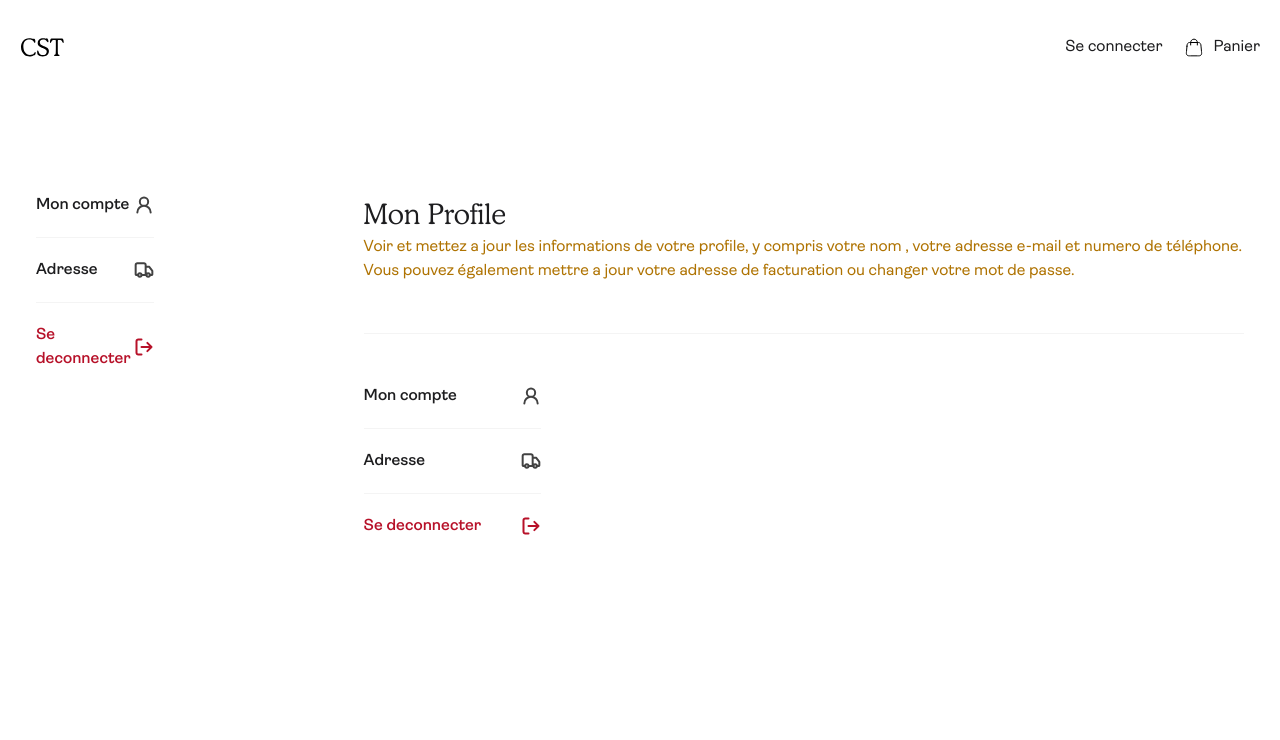
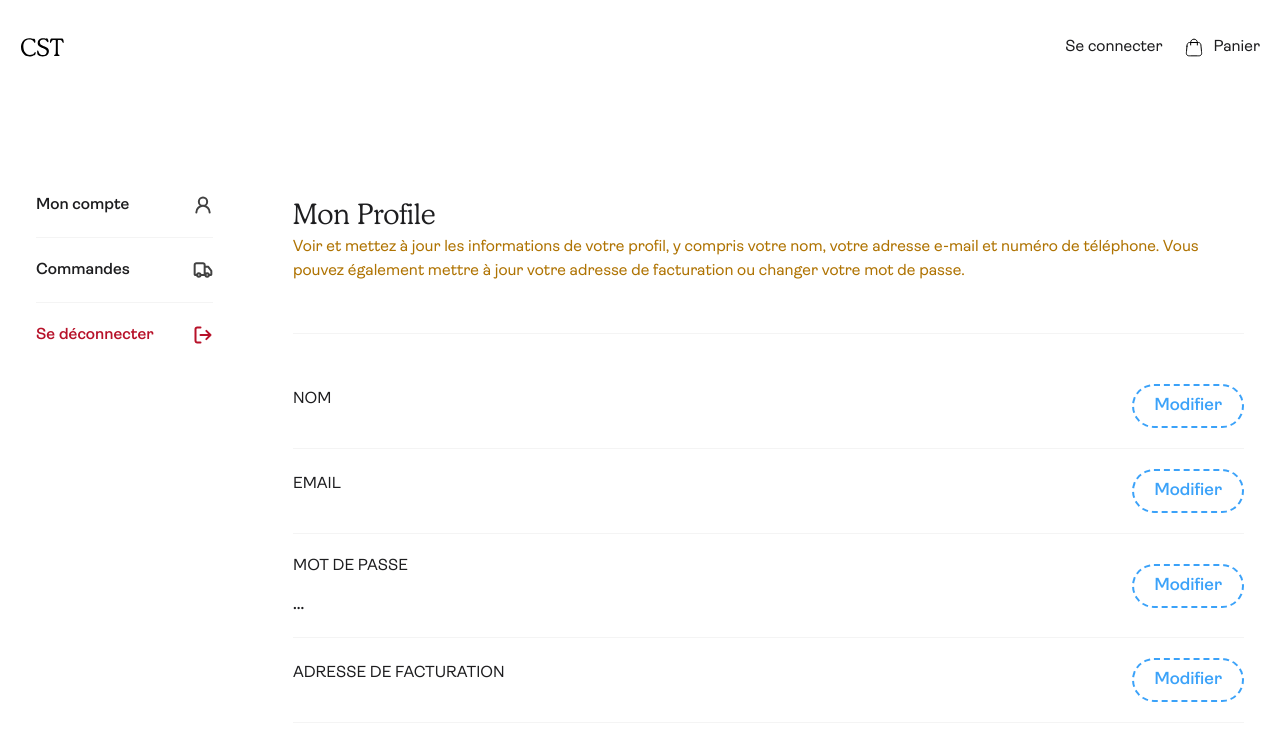
Before and after one commit to Kicksbld/cheapstored-front, a Next.js app: page /userpages/Profile in a window 1280 px wide. Shown: the top 740 px of the page. Built offline with nearby package versions, Linux system fonts and the light colour scheme.

Commit message:
profile page done

```diff
--- a/src/pages/userpages/Profile.tsx
+++ b/src/pages/userpages/Profile.tsx
@@ -1,59 +1,73 @@
 import NavBar from "@/UI/Components/navigation/NavBar";
 import { Typographie } from "@/UI/Design-System/Typographie";
 import Image from "next/image";
-import React from "react";
+import React, { useEffect, useState } from "react";
+import { Button } from "@/UI/Design-System/Button";
+import { useRouter } from "next/router";
+
+interface UserData {
+    adress: string;
+    city: string;
+    createdAt: string;
+    email: string;
+    id: number;
+    name: string;
+    password: string;
+    postal: number;
+}
 
 const Profile = () => {
+    const [state, setState] = useState(1);
+    const [userData, setUserData] = useState<UserData>({
+        adress: "",
+        city: "",
+        createdAt: "",
+        email: "",
+        id: 0,
+        name: "",
+        password: "",
+        postal: 0,
+    });
+
+    const router = useRouter();
+
+    useEffect(() => {
+        if (typeof window !== "undefined" && typeof localStorage !== "undefined") {
+            const storedUserData = localStorage.getItem("userConnectedData");
+            if (storedUserData) {
+                try {
+                    const parsedUserData = JSON.parse(storedUserData);
+
+                    // Si les données sont un tableau, prendre le premier élément.
+                    if (Array.isArray(parsedUserData) && parsedUserData.length > 0) {
+                        setUserData(parsedUserData[0]);
+                    } else if (typeof parsedUserData === "object") {
+                        // Si les données sont un objet, les utiliser directement.
+                        setUserData(parsedUserData);
+                    }
+                } catch (error) {
+                    console.error("Erreur lors du parsing des données:", error);
+                }
+            }
+        }
+    }, []);
+
+    const disconnectUser = () => {
+        if (typeof window !== "undefined" && typeof localStorage !== "undefined") {
+            localStorage.removeItem("authToken");
+            router.push("/");
+        }
+    };
+
     return (
         <div className="container pb-4">
             <NavBar />
-      <div className="max-w-[1338px] px-4 mx-auto pt-[134px] flex gap-[210px]">
-        <div className="space-y-[20px]">
-          <div className="flex items-center justify-between cursor-pointer">
-            <Typographie font="ambit" weight="semibold" className="w-max">
-              Mon compte
-            </Typographie>
-            <Image
-              src="/img/svg/user-round.svg"
-              width={20}
-              height={20}
-              alt="user picture"
-            />
-          </div>
-          <div className="w-full h-[1px] bg-cloud"></div>
-          <div className="flex items-center justify-between cursor-pointer">
-            <Typographie font="ambit" weight="semibold" className="w-max">
-              Adresse
-            </Typographie>
-            <Image src="/img/svg/truck.svg" width={20} height={20} alt="truk" />
-          </div>
-          <div className="w-full h-[1px] bg-cloud"></div>
-          <div className="flex items-center justify-between cursor-pointer">
-            <Typographie font="ambit" weight="semibold" theme="error" className="w-max">
-              Se deconnecter
-            </Typographie>
-            <Image
-              src="/img/svg/log-out.svg"
-              width={20}
-              height={20}
-              alt="logout"
-            />
-          </div>
-        </div>
-        <div>
-          <div className=" space-y-[50px]">
-            <div>
-              <Typographie variant="h2">Mon Profile</Typographie>
-              <Typographie theme="secondary" font="ambit">
-                Voir et mettez a jour les informations de votre profile, y
-                compris votre nom , votre adresse e-mail et numero de téléphone.
-                Vous pouvez également mettre a jour votre adresse de facturation
-                ou changer votre mot de passe.{" "}
-              </Typographie>
-            </div>
-            <div className="w-full h-[1px] bg-cloud"></div>
-            <div className="space-y-[20px] w-[177px]">
-              <div className="flex items-center justify-between cursor-pointer">
+            <div className="max-w-[1338px] px-4 mx-auto pt-[134px] flex flex-col md:flex-row justify-between gap-x-10 gap-y-20">
+                <div className="space-y-[20px] flex-1 md:max-w-[177px]">
+                    <div
+                        onClick={() => setState(1)}
+                        className="flex items-center justify-between cursor-pointer w-full"
+                    >
                         <Typographie font="ambit" weight="semibold">
                             Mon compte
                         </Typographie>
@@ -65,21 +79,22 @@ const Profile = () => {
                         />
                     </div>
                     <div className="w-full h-[1px] bg-cloud"></div>
-              <div className="flex items-center justify-between cursor-pointer">
+                    <div
+                        onClick={() => setState(2)}
+                        className="flex items-center justify-between cursor-pointer w-full"
+                    >
                         <Typographie font="ambit" weight="semibold">
-                  Adresse
+                            Commandes
                         </Typographie>
-                <Image
-                  src="/img/svg/truck.svg"
-                  width={20}
-                  height={20}
-                  alt="truk"
-                />
+                        <Image src="/img/svg/truck.svg" width={20} height={20} alt="truk" />
                     </div>
                     <div className="w-full h-[1px] bg-cloud"></div>
-              <div className="flex items-center justify-between cursor-pointer">
+                    <div
+                        onClick={disconnectUser}
+                        className="flex items-center justify-between cursor-pointer w-full"
+                    >
                         <Typographie font="ambit" weight="semibold" theme="error">
-                  Se deconnecter
+                            Se déconnecter
                         </Typographie>
                         <Image
                             src="/img/svg/log-out.svg"
@@ -89,6 +104,110 @@ const Profile = () => {
                         />
                     </div>
                 </div>
+                <div>
+                    <div className="space-y-[50px] flex-[2] md:max-w-[951px]">
+                        {state === 1 && (
+                            <>
+                                <div>
+                                    <Typographie variant="h2">Mon Profile</Typographie>
+                                    <Typographie theme="secondary" font="ambit">
+                                        Voir et mettez à jour les informations de votre profil, y
+                                        compris votre nom, votre adresse e-mail et numéro de
+                                        téléphone. Vous pouvez également mettre à jour votre
+                                        adresse de facturation ou changer votre mot de passe.
+                                    </Typographie>
+                                </div>
+                                <div className="w-full h-[1px] bg-cloud"></div>
+                                <div className="space-y-[20px] w-full">
+                                    <div className="flex items-center justify-between cursor-pointer w-full">
+                                        <div className="space-y-[15px]">
+                                            <Typographie font="ambit" className="uppercase">
+                                                Nom
+                                            </Typographie>
+                                            <Typographie font="ambit" weight="semibold">
+                                                {userData.name}
+                                            </Typographie>
+                                        </div>
+                                        <Button variant="modify">Modifier</Button>
+                                    </div>
+                                    <div className="w-full h-[1px] bg-cloud"></div>
+                                    <div className="flex items-center justify-between cursor-pointer w-full">
+                                        <div className="space-y-[15px]">
+                                            <Typographie font="ambit" className="uppercase">
+                                                Email
+                                            </Typographie>
+                                            <Typographie font="ambit" weight="semibold">
+                                                {userData.email}
+                                            </Typographie>
+                                        </div>
+                                        <Button variant="modify">Modifier</Button>
+                                    </div>
+                                    <div className="w-full h-[1px] bg-cloud"></div>
+                                    <div className="flex items-center justify-between cursor-pointer w-full">
+                                        <div className="space-y-[15px]">
+                                            <Typographie font="ambit" className="uppercase">
+                                                Mot de passe
+                                            </Typographie>
+                                            <Typographie font="ambit" weight="semibold">
+                                                {userData.password.slice(0, 10)}...
+                                            </Typographie>
+                                        </div>
+                                        <Button variant="modify">Modifier</Button>
+                                    </div>
+                                    <div className="w-full h-[1px] bg-cloud"></div>
+                                    <div className="flex items-center justify-between cursor-pointer w-full">
+                                        <div className="space-y-[15px]">
+                                            <Typographie font="ambit" className="uppercase">
+                                                Adresse de Facturation
+                                            </Typographie>
+                                            <Typographie font="ambit" weight="semibold">
+                                                {userData.adress}
+                                            </Typographie>
+                                        </div>
+                                        <Button variant="modify">Modifier</Button>
+                                    </div>
+                                    <div className="w-full h-[1px] bg-cloud"></div>
+                                </div>
+                            </>
+                        )}
+                        {state === 2 && (
+                            <>
+                                <div>
+                                    <Typographie variant="h2">Mes commandes</Typographie>
+                                    <Typographie theme="secondary" font="ambit">
+                                        Voir vos commandes précédentes et leur statut. Vous pouvez
+                                        aussi créer un retour ou un échange si besoin.
+                                    </Typographie>
+                                </div>
+                                <div className="w-full h-[1px] bg-cloud"></div>
+                                <div className="space-y-[20px] w-full md:w-[432px] border border-cloud bg-light rounded-[10px] p-[20px]">
+                                    <Typographie theme="secondary" font="ambit" weight="semibold">
+                                        #3
+                                    </Typographie>
+                                    <div className="w-full flex items-center justify-between gap-[15px] flex-wrap">
+                                        <Typographie font="cooper" theme="grey">Samedi 17 Nov 2024</Typographie>
+                                        <Typographie font="cooper" theme="grey">1 article</Typographie>
+                                        <Typographie font="cooper" theme="grey">€ 250.00</Typographie>
+                                    </div>
+                                    <div className="w-full h-[1px] bg-cloud"></div>
+                                    <div className="rounded-[6px] sm:w-[236px] w-full aspect-square p-[20px] border-cloud border bg-white relative">
+                                        <Image
+                                            src="/img/png/airpod.png"
+                                            fill
+                                            alt=""
+                                            className="object-contain"
+                                        />
+                                    </div>
+                                    <div className="w-full h-[1px] bg-cloud"></div>
+                                    <div className="flex items-center justify-between">
+                                        <Typographie theme="modify" font="ambit" weight="semibold">
+                                            #3
+                                        </Typographie>
+                                        <Button variant="filled">Voir les détails</Button>
+                                    </div>
+                                </div>
+                            </>
+                        )}
                     </div>
                 </div>
             </div>
```
Lines whose indentation alone changed are shown as unchanged.
